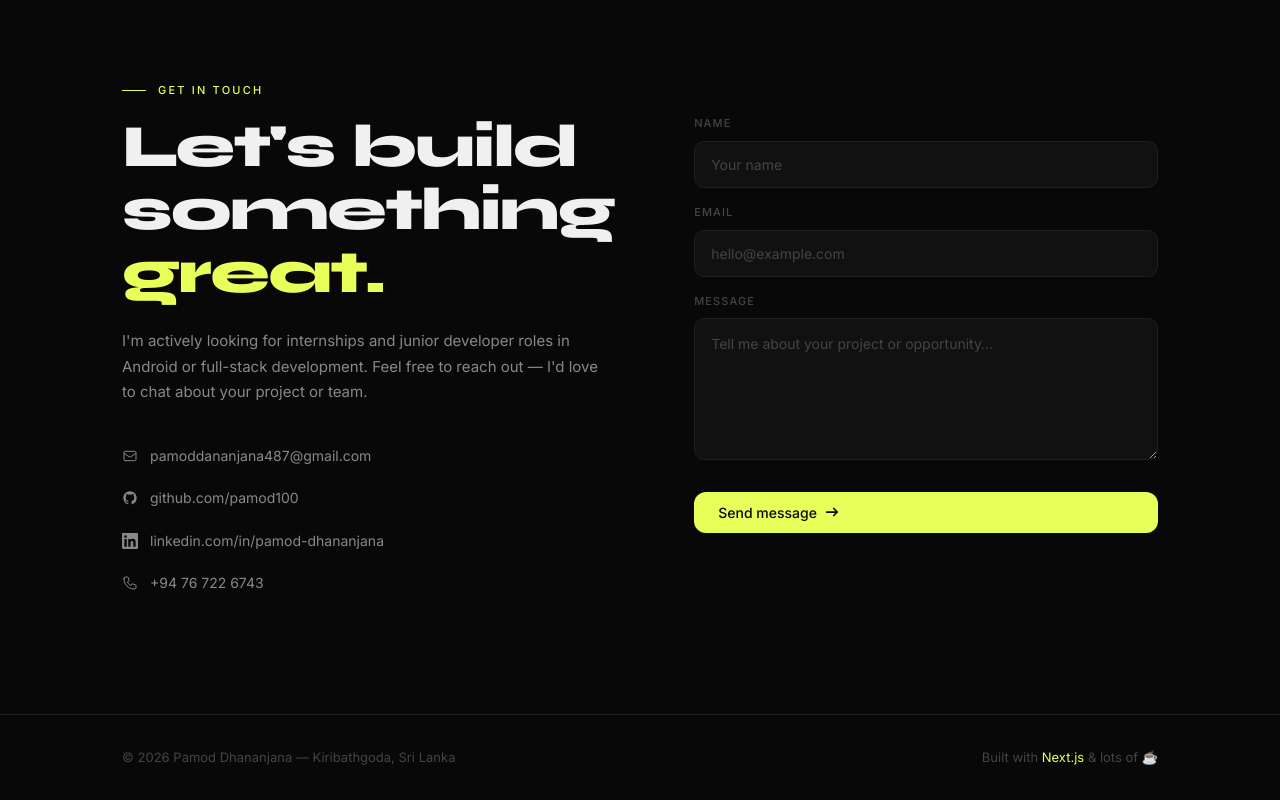
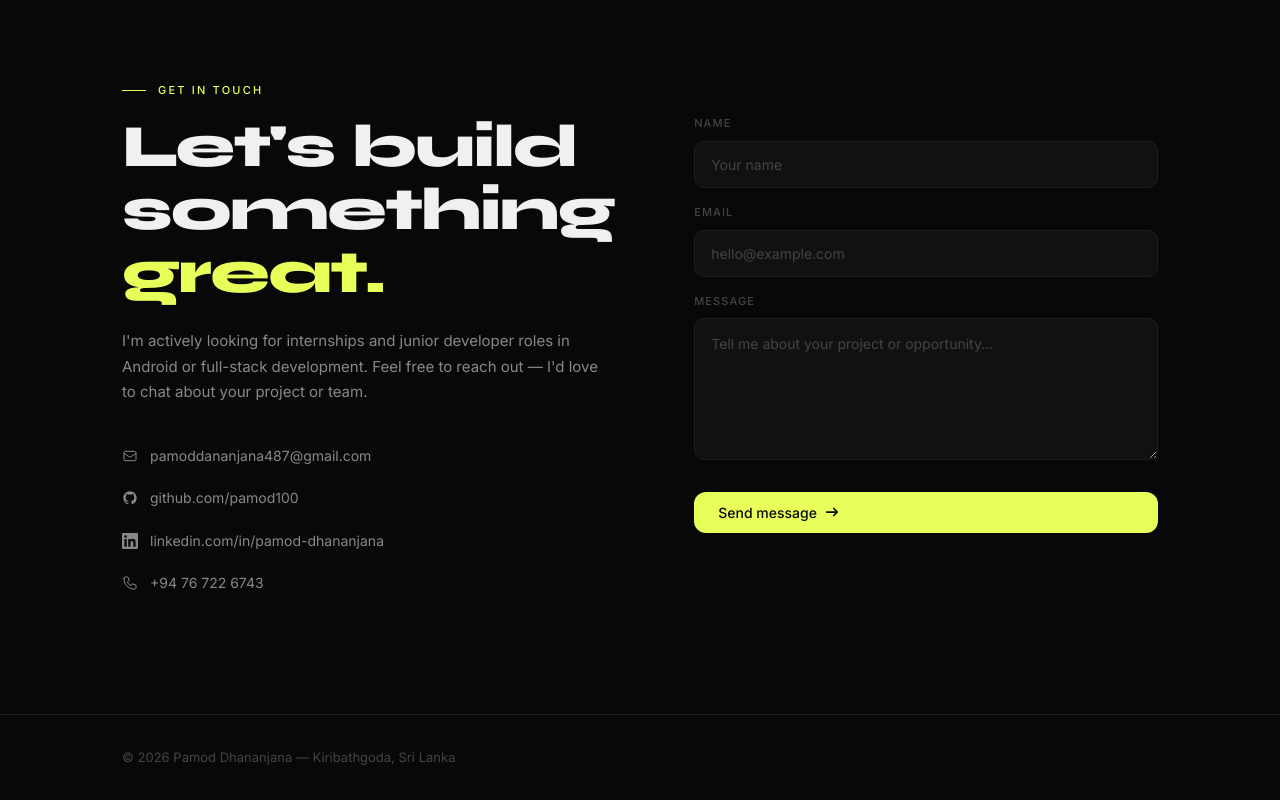
Before and after one commit to pamod100/my-portfolio, a Next.js app: page / in a window 1280 px wide. Shown: the part 4772-5572 px from the top of the page. Built offline with nearby package versions, Linux system fonts and the light colour scheme.

Commit message:
remove footer text

```diff
--- a/app/page.tsx
+++ b/app/page.tsx
@@ -492,9 +492,7 @@ export default function Home() {
             <p style={{ fontSize: "13px", color: "var(--text-muted)" }}>
               © {new Date().getFullYear()} Pamod Dhananjana — Kiribathgoda, Sri Lanka
             </p>
-            <p style={{ fontSize: "13px", color: "var(--text-muted)" }}>
-              Built with <span style={{ color: "var(--accent)" }}>Next.js</span> &amp; lots of ☕
-            </p>
+
           </div>
         </footer>
       </main>
```
